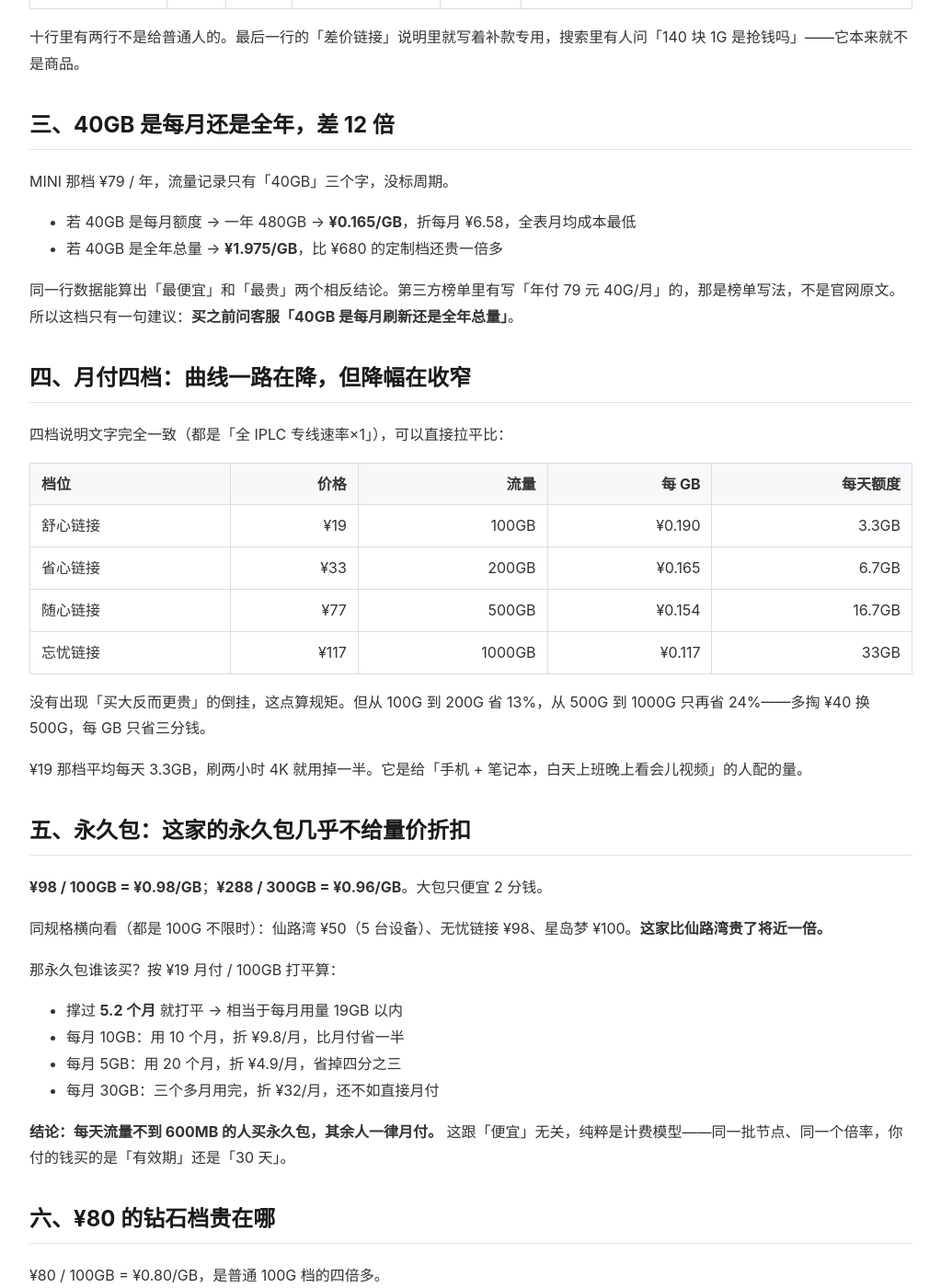
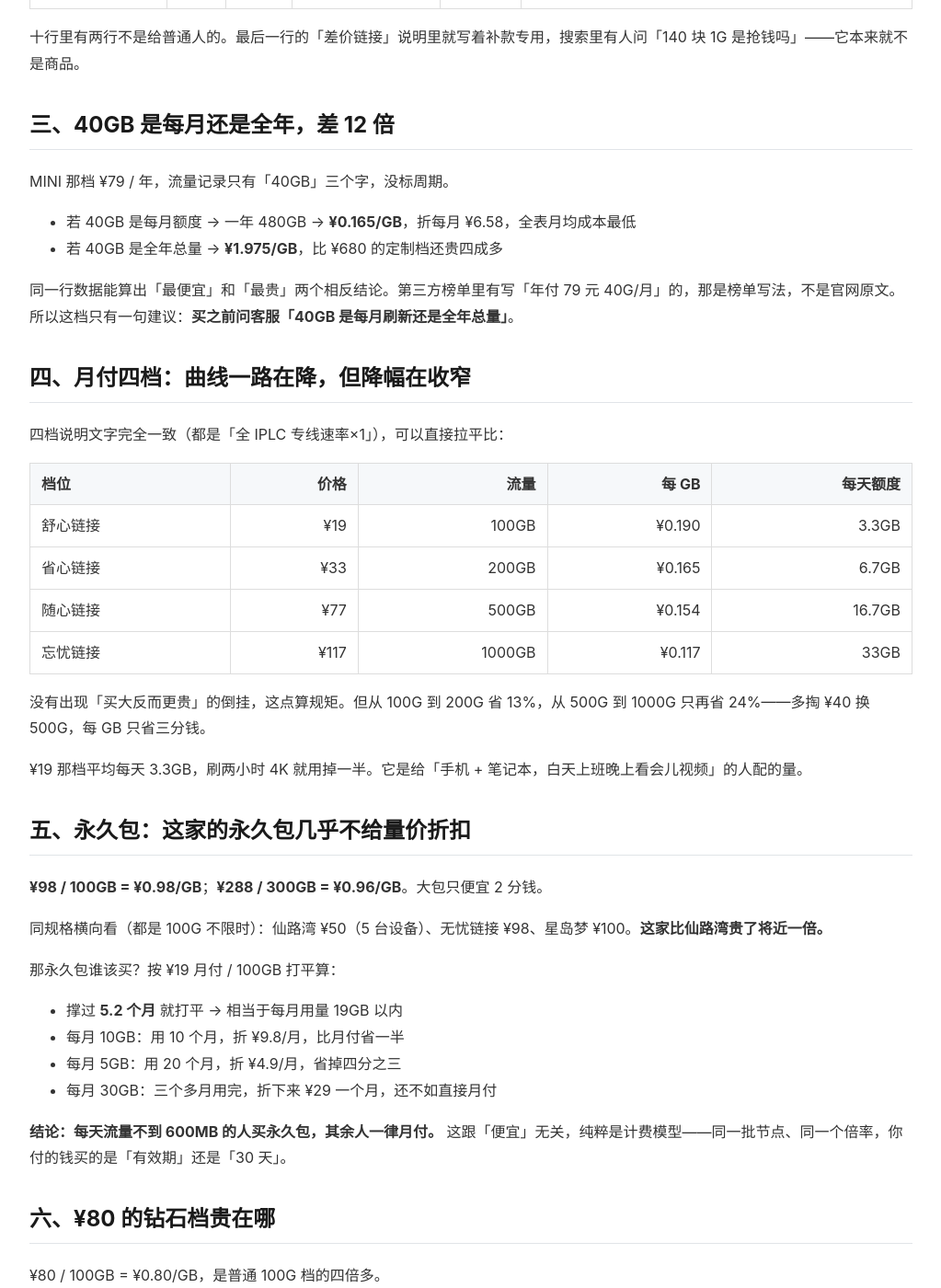
Before and after one commit to yezuofan/free-internet-guide, a Jekyll site: the page built from getting-started/wuyoulink-review-2026.md, in a window 1280 px wide and 1400 px high, scrolled down 1206 px. Shown: the whole window at 92% size, without its empty margins (128-1151 px from the left). Built offline with Jekyll 4.4.1, drawn with Linux system fonts in a browser that asks for light colours; our own code applies the rules of GitHub Pages for plain Markdown files.

Commit message:
QA fixes: correct price-gap multiple and permanent-pack monthly cost

```diff
--- a/getting-started/wuyoulink-review-2026.md
+++ b/getting-started/wuyoulink-review-2026.md
@@ -34,7 +34,7 @@
 MINI 那档 ¥79 / 年，流量记录只有「40GB」三个字，没标周期。
 
 - 若 40GB 是每月额度 → 一年 480GB → **¥0.165/GB**，折每月 ¥6.58，全表月均成本最低
-- 若 40GB 是全年总量 → **¥1.975/GB**，比 ¥680 的定制档还贵一倍多
+- 若 40GB 是全年总量 → **¥1.975/GB**，比 ¥680 的定制档还贵四成多
 
 同一行数据能算出「最便宜」和「最贵」两个相反结论。第三方榜单里有写「年付 79 元 40G/月」的，那是榜单写法，不是官网原文。所以这档只有一句建议：**买之前问客服「40GB 是每月刷新还是全年总量」**。
 
@@ -64,7 +64,7 @@ MINI 那档 ¥79 / 年，流量记录只有「40GB」三个字，没标周期。
 - 撑过 **5.2 个月** 就打平 → 相当于每月用量 19GB 以内
 - 每月 10GB：用 10 个月，折 ¥9.8/月，比月付省一半
 - 每月 5GB：用 20 个月，折 ¥4.9/月，省掉四分之三
-- 每月 30GB：三个多月用完，折 ¥32/月，还不如直接月付
+- 每月 30GB：三个多月用完，折下来 ¥29 一个月，还不如直接月付
 
 **结论：每天流量不到 600MB 的人买永久包，其余人一律月付。** 这跟「便宜」无关，纯粹是计费模型——同一批节点、同一个倍率，你付的钱买的是「有效期」还是「30 天」。
 
```
